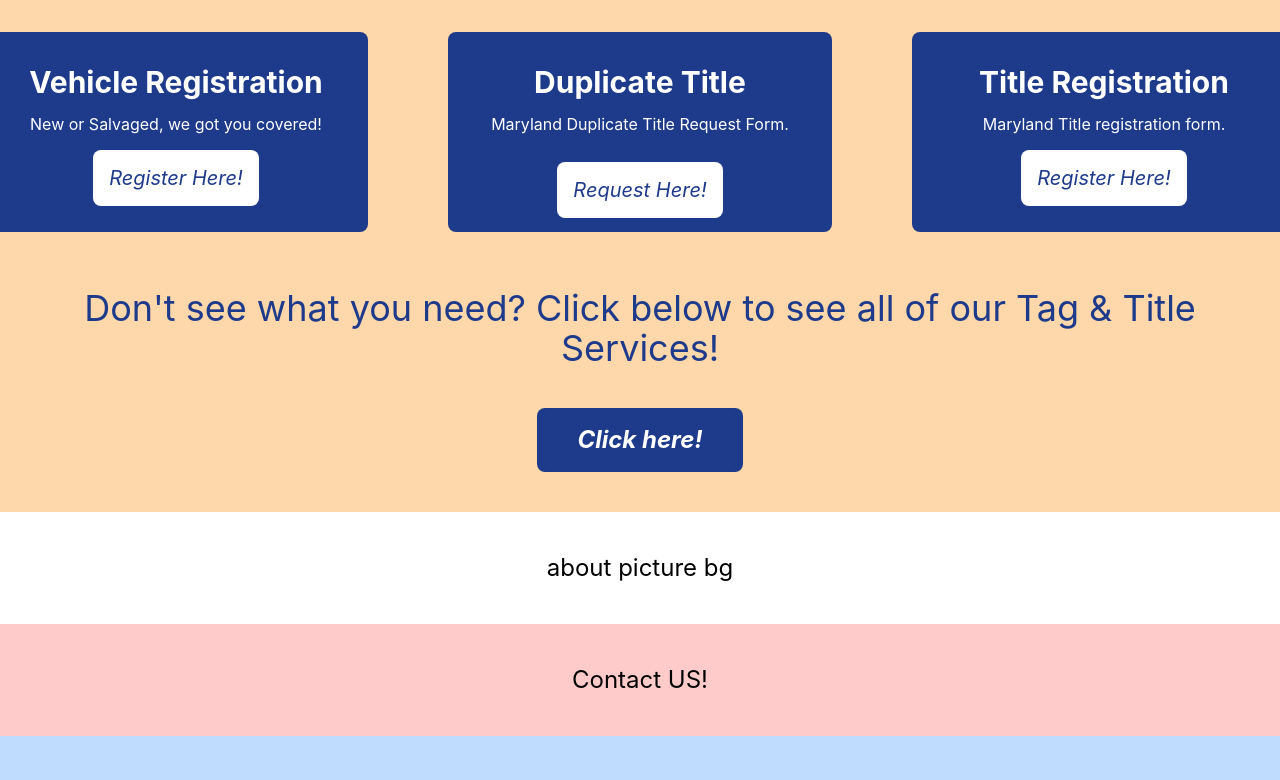
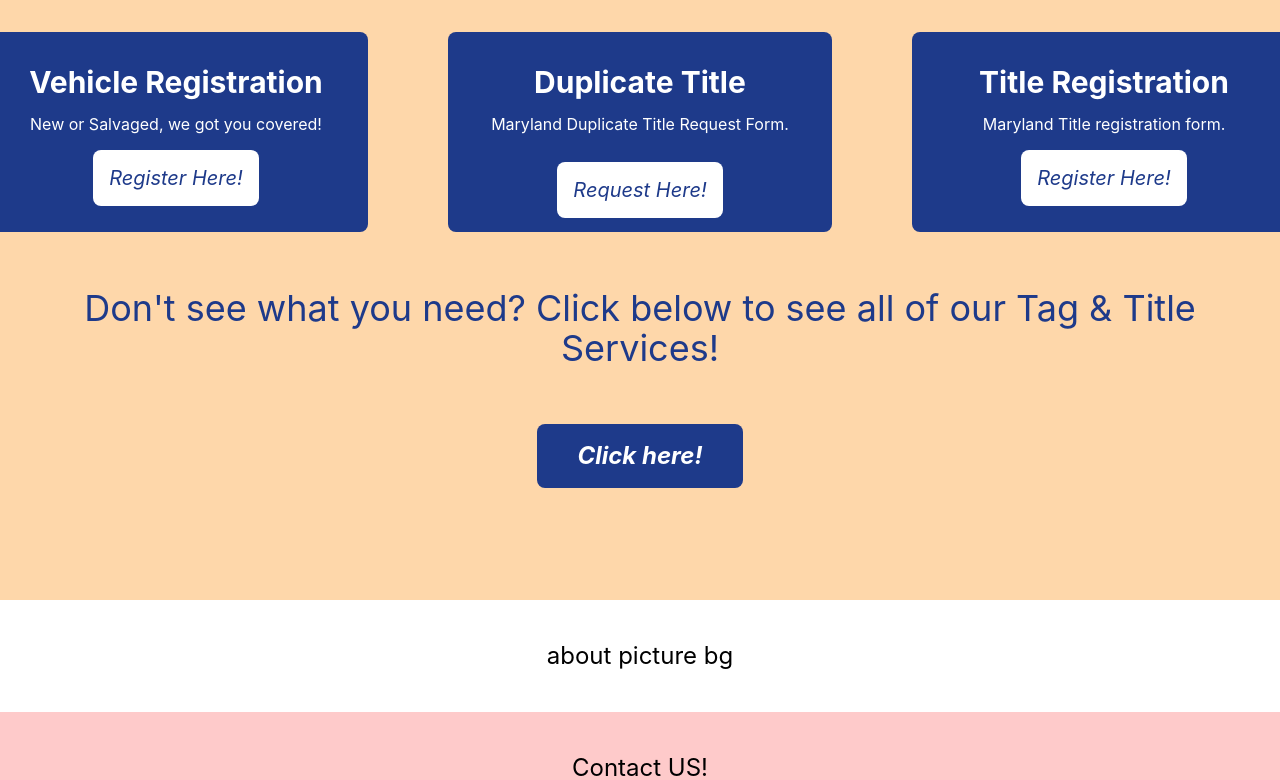
Before and after one commit to tajsharma/classic-insurance-proj, a React (Create React App) app in the folder insurance-frontend/: page / in a window 1280 px wide. Shown: the part 2098-2878 px from the top of the page. Built offline with nearby package versions, Linux system fonts and the light colour scheme.

Commit message:
change paddinbg around tag@title button"

```diff
--- a/insurance-frontend/src/Components/LandingPage.tsx
+++ b/insurance-frontend/src/Components/LandingPage.tsx
@@ -117,7 +117,7 @@ const LandingPage: React.FC = () => {
           </div>
       </section>
 
-      <section id="tag" className='pt-28 p-10 bg-orange-200 flex flex-col items-center justify-center'>
+      <section id="tag" className='py-28 p-10 bg-orange-200 flex flex-col items-center justify-center'>
         <h2 className="text-6xl  font-bold mb-6 text-center text-blue-900">Tag & Title</h2>
         <p className="text-xl text-blue-900 text-center mb-4 w-4/12 py-5"><i>
           Behind on your <span className='text-orange-400 font-bold'>Tags?</span> Explore our full suite of <span className='text-orange-400 font-bold'>tag, title,</span>
@@ -145,7 +145,7 @@ const LandingPage: React.FC = () => {
           </div>
         </div>
 
-        <h3 className='text-4xl text-blue-900 pt-14 text-center pb-10'>Don't see what you need? Click below to see all of our Tag & Title Services!</h3>
+        <h3 className='text-4xl text-blue-900 pt-14 text-center pb-14'>Don't see what you need? Click below to see all of our Tag & Title Services!</h3>
         <Link to="/tag&title" className="text-white font-bold hover:text-orange-400 bg-blue-900 italic rounded-lg mx-4 text-2xl p-4 px-10">Click here!</Link>
 
       </section>
```
